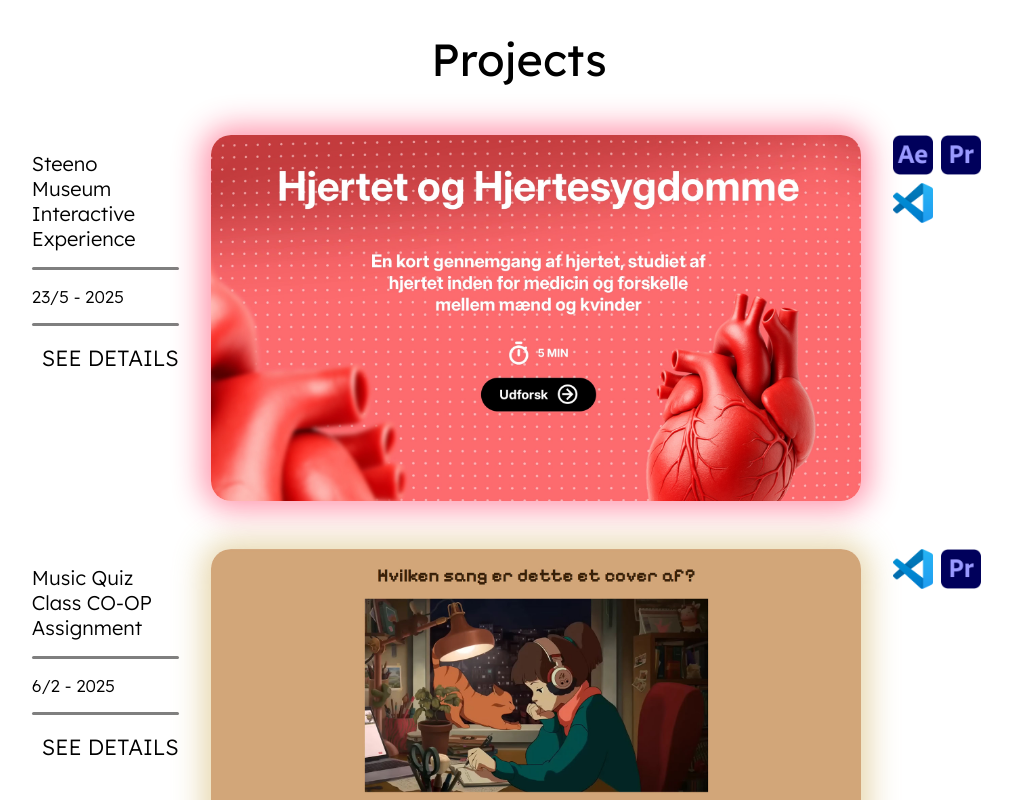
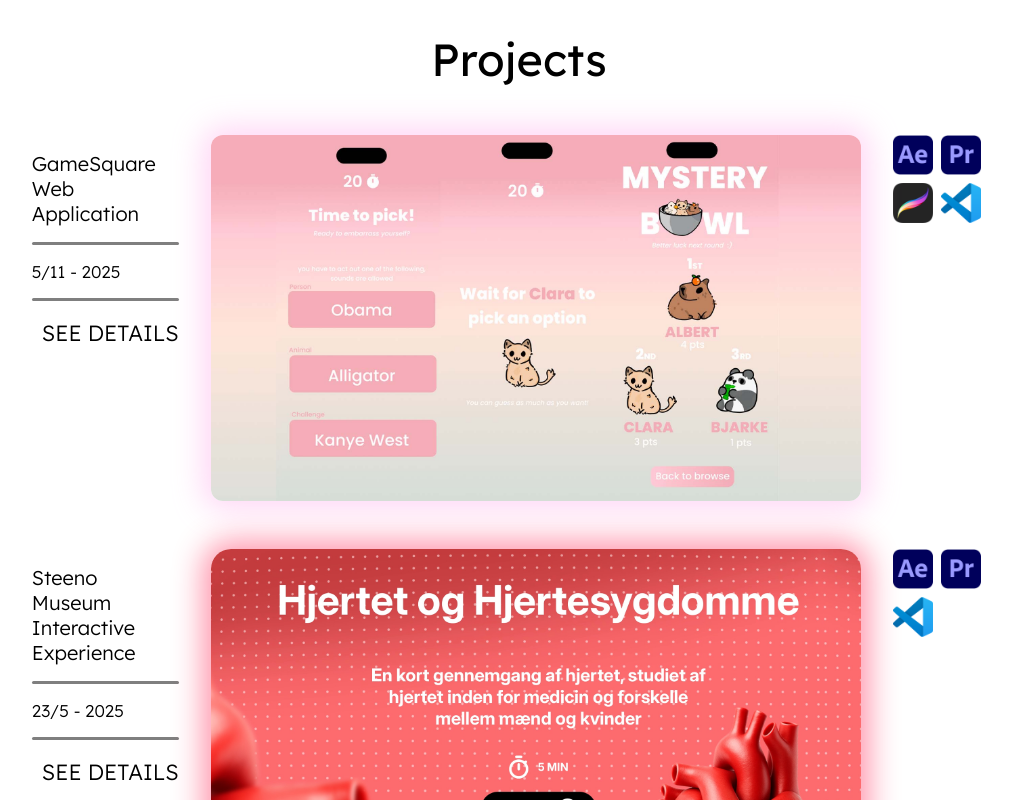
Before and after one commit to AlbertHetting/AlbertHetting.github.io, a React (Vite) app: page / in a window 1280 px wide. Shown: the part 2980-3780 px from the top of the page, without its empty margins (121-1133 px from the left). Built offline with nearby package versions, Linux system fonts and the light colour scheme; the HTML template or start-up script is replaced by a standard one.

Commit message:
Update projects

```diff
--- a/public/data/projects.json
+++ b/public/data/projects.json
@@ -1,4 +1,23 @@
 [
+
+    {
+    "id": 4,
+    "title": "GameSquare Web Application",
+    "year": 2025,
+    "month": 11,
+    "date": 5,
+    "description": "5/11 - 2025",
+    "tags": ["React", "Portfolio", "Frontend"],
+    "image": "ProjectImages/MysteryBowl.jpg",
+      "appIcons": [
+      "public/Icons/AfterEffects.png",
+      "public/Icons/PremierePro.png",
+      "public/Icons/Procreate.png",
+      "public/Icons/VSCode.png"
+    ]
+  },
+
+
   {
     "id": 1,
     "title": "Steeno Museum Interactive Experience",
--- a/src/components/Projects.css
+++ b/src/components/Projects.css
@@ -198,6 +198,14 @@ body{
   box-shadow: 0 0 30px 8px hsla(279, 79%, 11%, 0.45);
 }
 
+#glow-4 {
+  display: block;
+  width: 100%;
+  border-radius: 12px;
+  box-shadow: 0 0 30px 8px hsla(315, 100%, 82%, 0.45);
+}
+
+
 
 .Details a{
   font-family: "lexend", serif;
```
Also changed, not shown: public/data/DetailProject.json (+27 -0 lines), public/ProjectImages/MysteryBowl.jpg (added), public/ProjectImages/MysteryBowl2.jpg (added).
